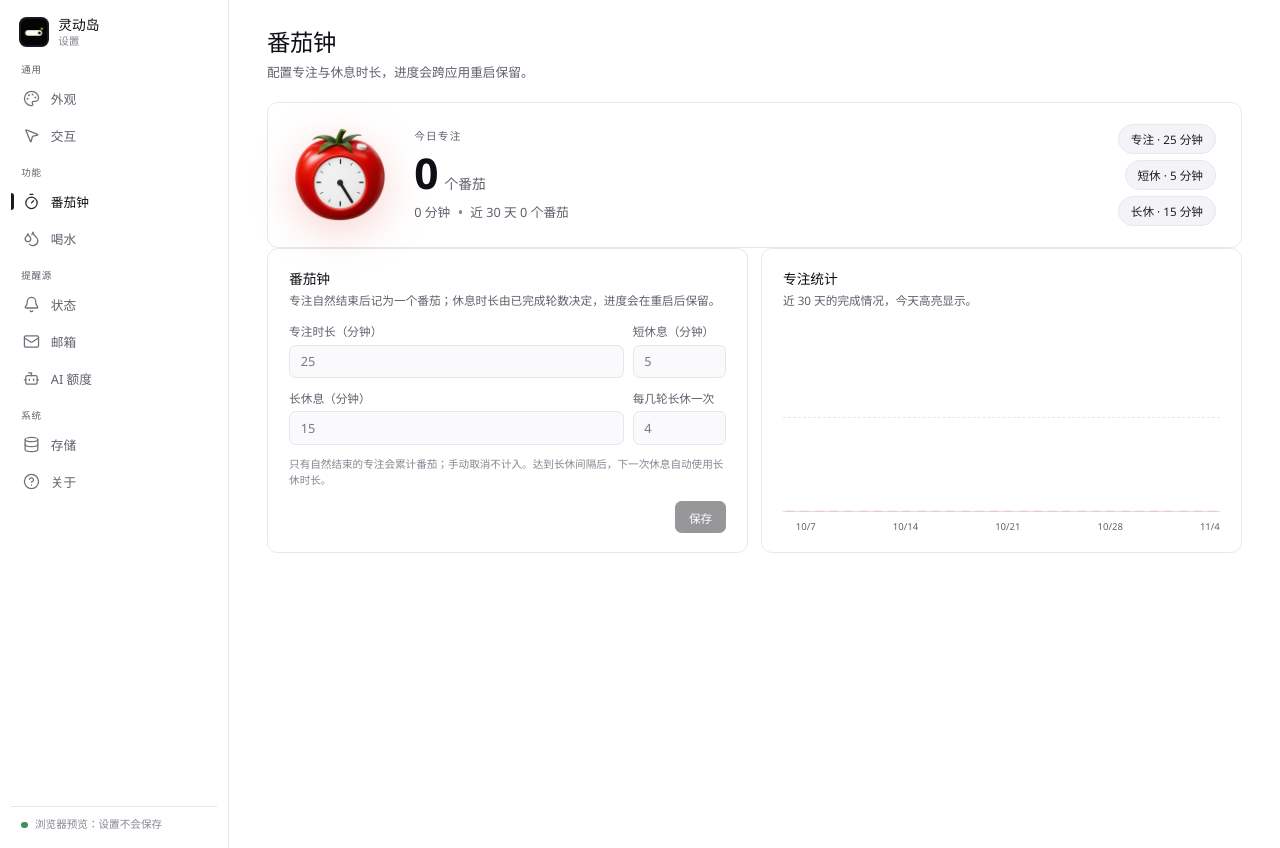
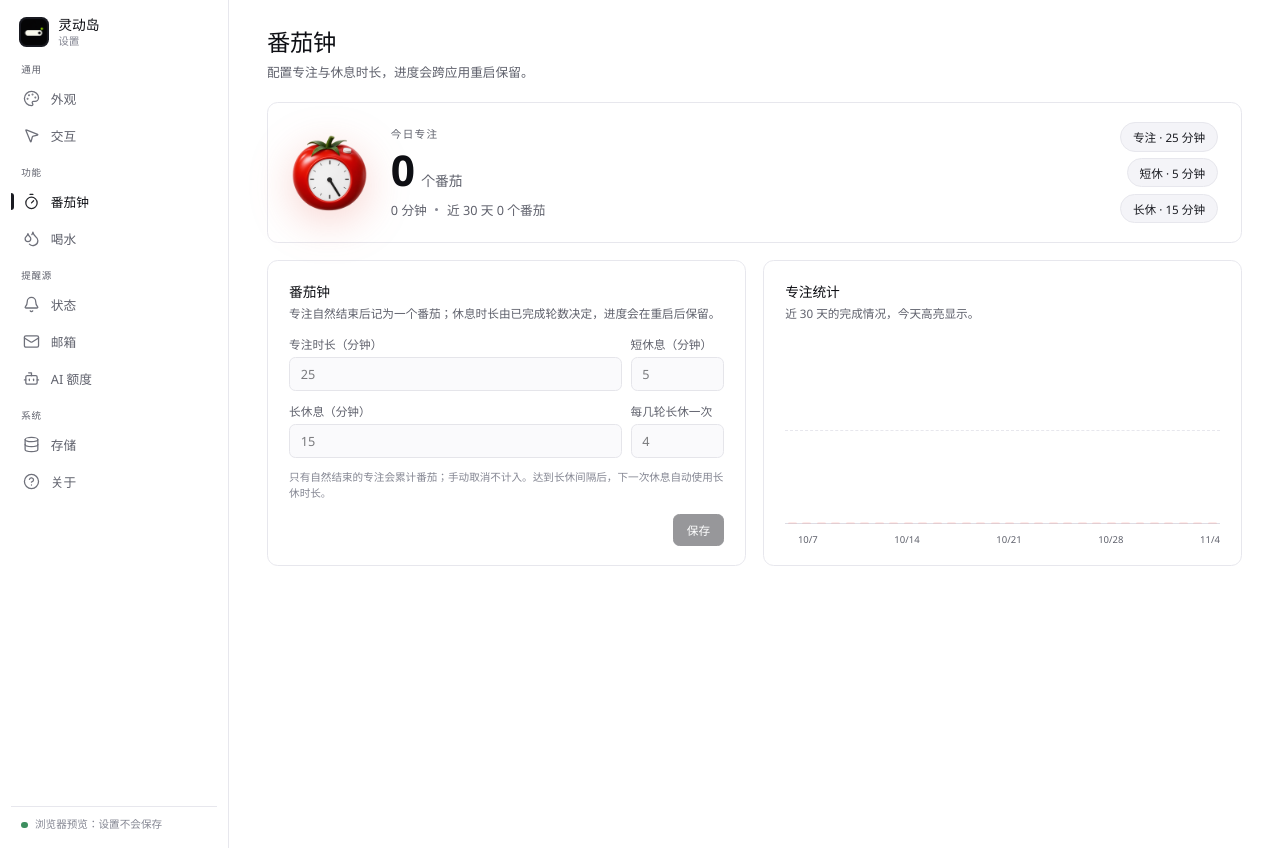
Before and after one commit to dkj-duan/dynamic-Island, a React (Vite) app: page / in a window 1280 px wide. Both pictures are taken after a click on the button "番茄钟". Built offline with nearby package versions, Linux system fonts and the light colour scheme.

Commit message:
Normalise card spacing on the pomodoro and water pages
Both pages rendered their cards without the shared stack wrapper, so the
hero card fused with the columns below. They now use settings-stack with
a 16px rhythm, and the hero cards keep a lighter footprint (72px art,
tighter padding).

```diff
--- a/src/features/settings/PomodoroSettings.tsx
+++ b/src/features/settings/PomodoroSettings.tsx
@@ -84,7 +84,7 @@ export function PomodoroSettings() {
   }
 
   return (
-    <>
+    <div className="settings-stack">
       <section className="settings-card settings-pomodoro-hero">
         <div className="settings-pomodoro-art">
           <img src={pomodoroClock} alt="" draggable={false} />
@@ -206,6 +206,6 @@ export function PomodoroSettings() {
           />
         </section>
       </div>
-    </>
+    </div>
   );
 }
--- a/src/features/settings/WaterSettings.tsx
+++ b/src/features/settings/WaterSettings.tsx
@@ -119,7 +119,7 @@ export function WaterSettings() {
   }
 
   return (
-    <>
+    <div className="settings-stack">
       <section className="settings-card settings-water-hero">
         <div className="settings-water-glass-wrap">
           <WaterGlass
@@ -421,6 +421,6 @@ export function WaterSettings() {
           />
         </section>
       </div>
-    </>
+    </div>
   );
 }
--- a/src/styles/settings.css
+++ b/src/styles/settings.css
@@ -252,13 +252,13 @@
 
 .settings-stack {
   display: grid;
-  gap: 12px;
+  gap: 16px;
 }
 
 .settings-columns {
   display: grid;
   grid-template-columns: minmax(0, 1fr) minmax(0, 1fr);
-  gap: 12px;
+  gap: 16px;
   align-items: start;
 }
 
@@ -1374,8 +1374,8 @@
   display: grid;
   grid-template-columns: auto minmax(0, 1fr) auto;
   align-items: center;
-  gap: 26px;
-  padding: 22px 24px;
+  gap: 22px;
+  padding: 18px 22px;
 }
 
 /* —— Pomodoro hero —— */
@@ -1383,13 +1383,13 @@
   display: grid;
   grid-template-columns: auto minmax(0, 1fr) auto;
   align-items: center;
-  gap: 26px;
-  padding: 20px 24px;
+  gap: 22px;
+  padding: 18px 22px;
 }
 
 .settings-pomodoro-art {
-  width: 88px;
-  height: 88px;
+  width: 72px;
+  height: 72px;
 }
 
 .settings-pomodoro-art img {
```
